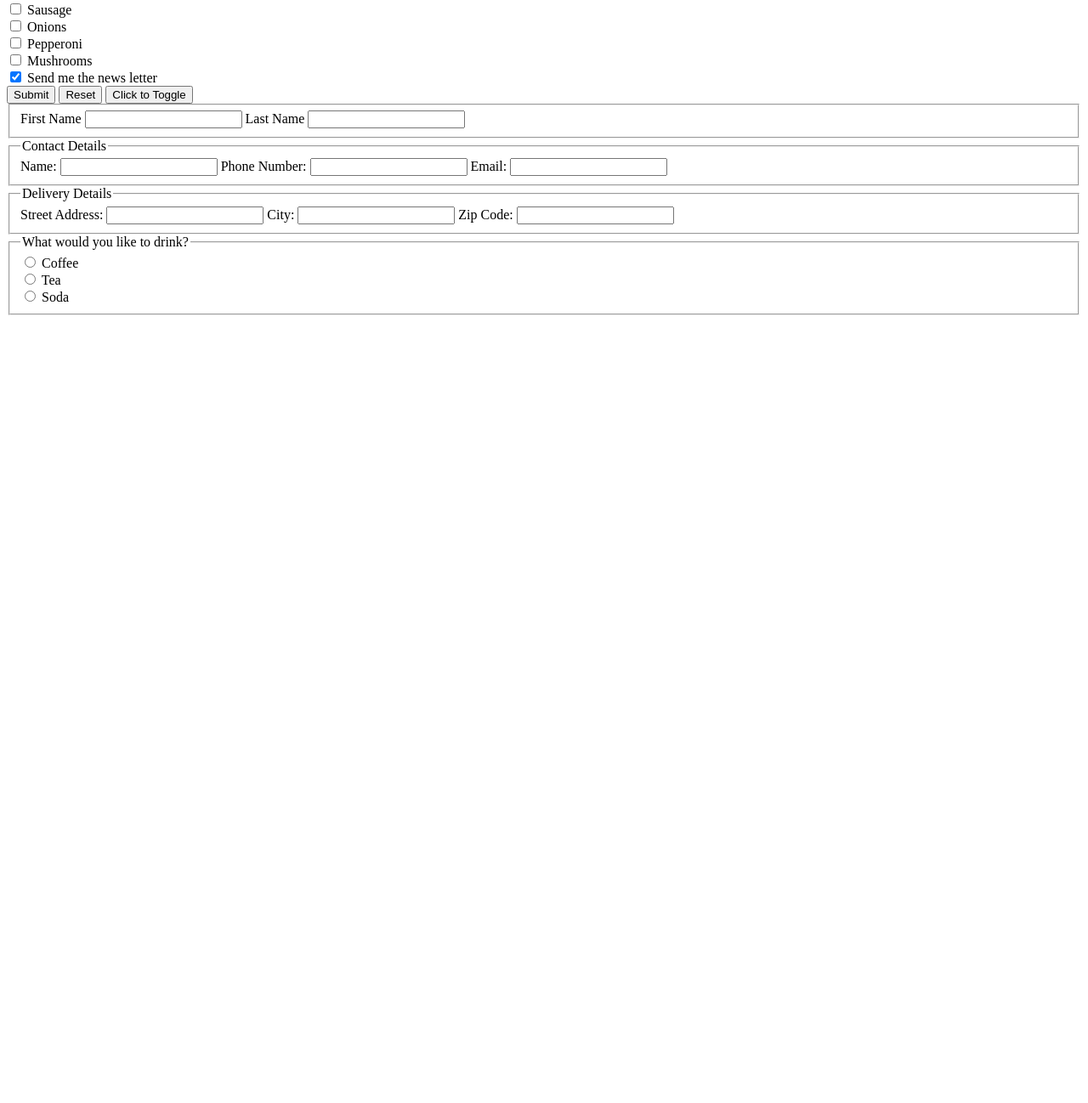
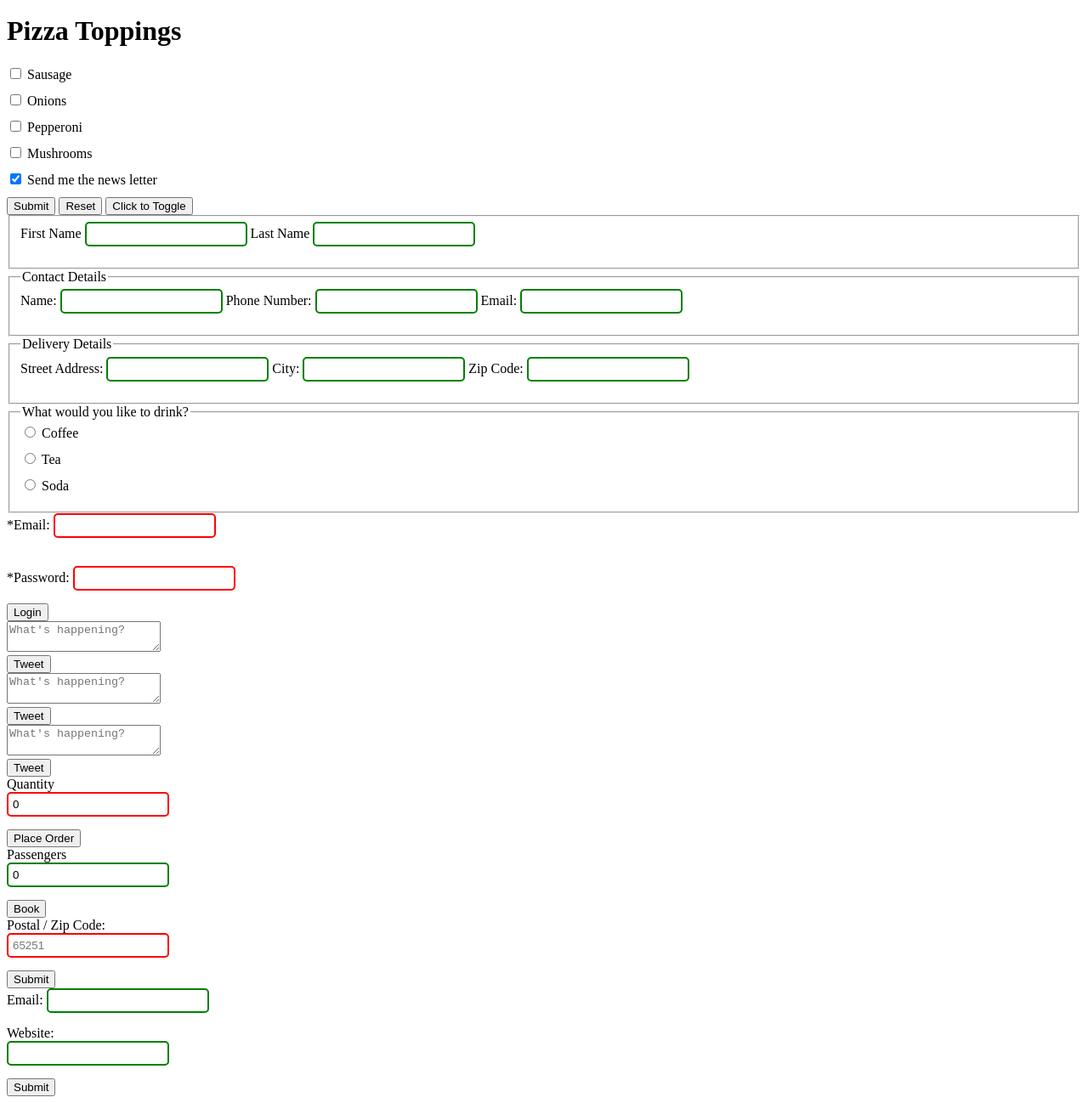
Before and after one commit to Eveieve/JS-playground, a plain HTML site: page HTML/form.html in a window 1280 px wide. Shown: the part 561-1859 px from the top of the page at 85% size. Before the commit the page ends 940 px from the top, so only its background shows below. Drawn offline with Linux system fonts and the light colour scheme.

Commit message:
Form validation

```diff
--- a/CSS/form.html
+++ b/HTML/form.html
@@ -151,7 +151,119 @@
       <label for="soda">Soda</label>
     </div>
   </fieldset>
+  <!-- Form Validation -->
+  <!-- required -->
+  <form action="#" method="get">
+    <div>
+      <label for="user_email">*Email:</label>
+      <input type="email" id="user_email" name="user_email" required>
+    </div>
+    <br>
 
+    <div>
+      <label for="user_password">*Password:</label>
+      <input type="password" id="user_password" name="user_password" required>
+    </div>
+
+    <button type="submit">Login</button>
+  </form>
+
+  <!-- Text Length Validations -->
+  <!-- minlength="number" -->
+  <form action="#" method="get">
+    <div>
+      <textarea placeholder="What's happening?" minlength="3"></textarea>
+    </div>
+
+    <button type="submit">Tweet</button>
+  </form>
+  <!-- maxlength="number" -->
+  <form action="#" method="get">
+    <div>
+      <textarea placeholder="What's happening?" maxlength="20"></textarea>
+    </div>
+
+    <button type="submit">Tweet</button>
+  </form>
+  <!-- Combining Validations -->
+  <form action="#" method="get">
+    <div>
+      <textarea placeholder="What's happening?" minlength="5" maxlength="20"></textarea>
+    </div>
+
+    <button type="submit">Tweet</button>
+  </form>
+
+  <!-- Number Range Validations -->
+  <!-- Min Validation -->
+  <form action="#" method="get">
+    <div>
+      <label for="quantity">Quantity</label>
+    </div>
+    <input type="number" id="quantity" name="quantity" min="1" value="0">
+
+    <div>
+      <button type="submit">Place Order</button>
+    </div>
+  </form>
+
+  <form action="#" method="get">
+    <div>
+      <label for="passengers">Passengers</label>
+    </div>
+    <input type="number" id="passengers" name="passengers" max="5" value="0">
+    <div>
+      <button type="submit">Book</button>
+    </div>
+  </form>
+
+  <!-- Pattern Validation -->
+  <form action="#" method="get">
+    <div>
+      <label for="zip_code">Postal / Zip Code:</label>
+    </div>
+    <input type="text" id="zip_code" name="zip_code" pattern="(\d{5}([\-]\d{4})?)"
+      title="Please enter a valid zip code, example:65251" placeholder="65251" required>
+
+    <div>
+      <button type="submit">Submit</button>
+    </div>
+  </form>
+  <!-- The pattern attribute can only be used on <input> elements.  -->
+  <!-- Some input elements already validate data that matches a certain pattern.  -->
+  <form action="#" method="get">
+    <div>
+      <label for="email">Email:</label>
+      <input type="email" id="email" name="email">
+    </div>
+
+
+    <div>
+      <label for="website">Website:</label>
+    </div>
+    <input type="url" id="website" name="website">
+    <div>
+      <button type="submit">Submit</button>
+    </div>
+  </form>
+
+  <!-- Styling Validations -->
+  <style>
+    input {
+      border: 2px solid #000;
+      margin-bottom: 15px;
+      padding: 5px;
+      border-radius: 5px;
+    }
+
+    input:invalid {
+      border-color: red;
+    }
+
+    input:valid {
+      border-color: green;
+    }
+  </style>
 </body>
 
 </html>
```
